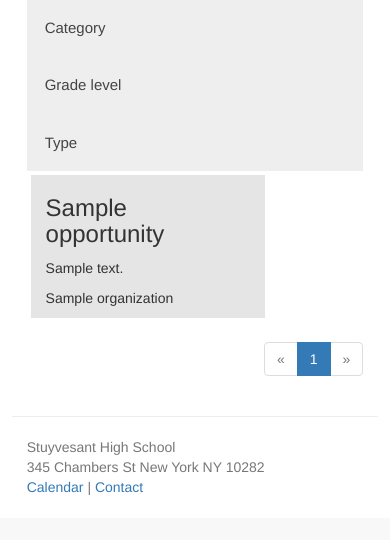
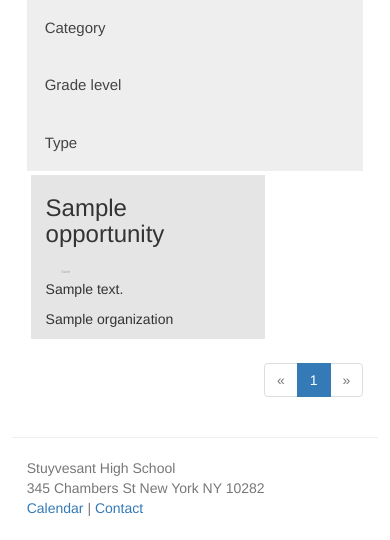
Before and after one commit to wxiang54/3XTheCharm, a Python web app: template app/templates/opportunities.html in a window 390 px wide. Shown: the part 345-885 px from the top of the page. Before the commit the page ends 840 px from the top, so only its background shows below. Run offline with Jinja, Linux system fonts and the light colour scheme; the template is opened without the code that fills it: most values are stand-ins (such as "Sample title", 1, 10 or a date in 2020); some libraries are stand-ins or nearby versions.

Commit message:
started fav

```diff
--- a/app/static/css/main.css
+++ b/app/static/css/main.css
@@ -42,3 +42,17 @@ div.panel {
 	font-family: 'Dancing Script', cursive;
 	font-size: 2.3vw;
 }
+
+.tog {
+  position: absolute;
+  left: -100vw;
+	align-self: right;
+}
+
+.toggle {
+  color: #aab8c2;
+	font-size: 1vw;
+	padding-top: 1vw;
+	padding-left: 4vw;
+  cursor: pointer;
+}
--- a/app/templates/base.html
+++ b/app/templates/base.html
@@ -7,7 +7,6 @@
     <script src="/static/js/bootstrap.min.js"></script>
     <script src="/static/js/notify.min.js"></script>
     <link type="text/css" rel="stylesheet" href="/static/css/main.css">
-    <script src="/static/js/main.js"></script>
     {% block head %} {% endblock %}
   </head>
 
@@ -51,5 +50,5 @@
       </div>
     </footer>
   </body>
-
+<script src="/static/js/main.js"></script>
 </html>
--- a/app/templates/opportunities.html
+++ b/app/templates/opportunities.html
@@ -56,7 +56,15 @@
 <div class="col-md-8 offset-md-4">
   {% for o in opportunities.items %}
   <div class="container opp">
-    <h3>{{ o.name }}</h3>
+    <div class="row">
+      <div class="col-md-10">
+        <h3>{{ o.name }}</h3>
+      </div>
+      <div class="col-md-2">
+        <input class="tog" type="checkbox" />
+        <label class="toggle" id="tog"+opportunities.items[loop.index0]>Save</label>
+      </div>
+    </div>
     <p>{{ o.description }}</p>
     <p>{{ o.organization }}</p>
   </div>
```
Also changed, not shown: app/static/js/main.js (+14 -0 lines).
